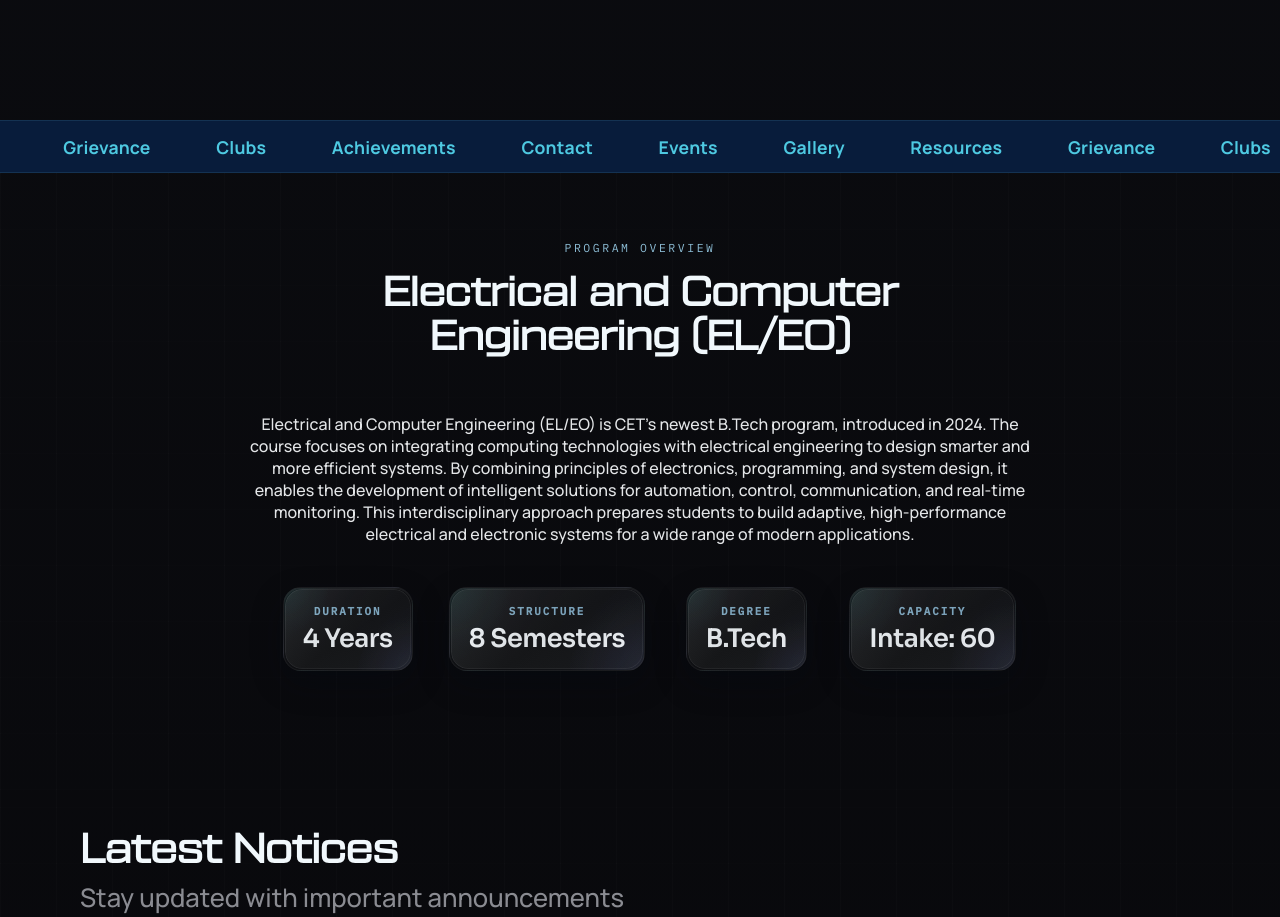
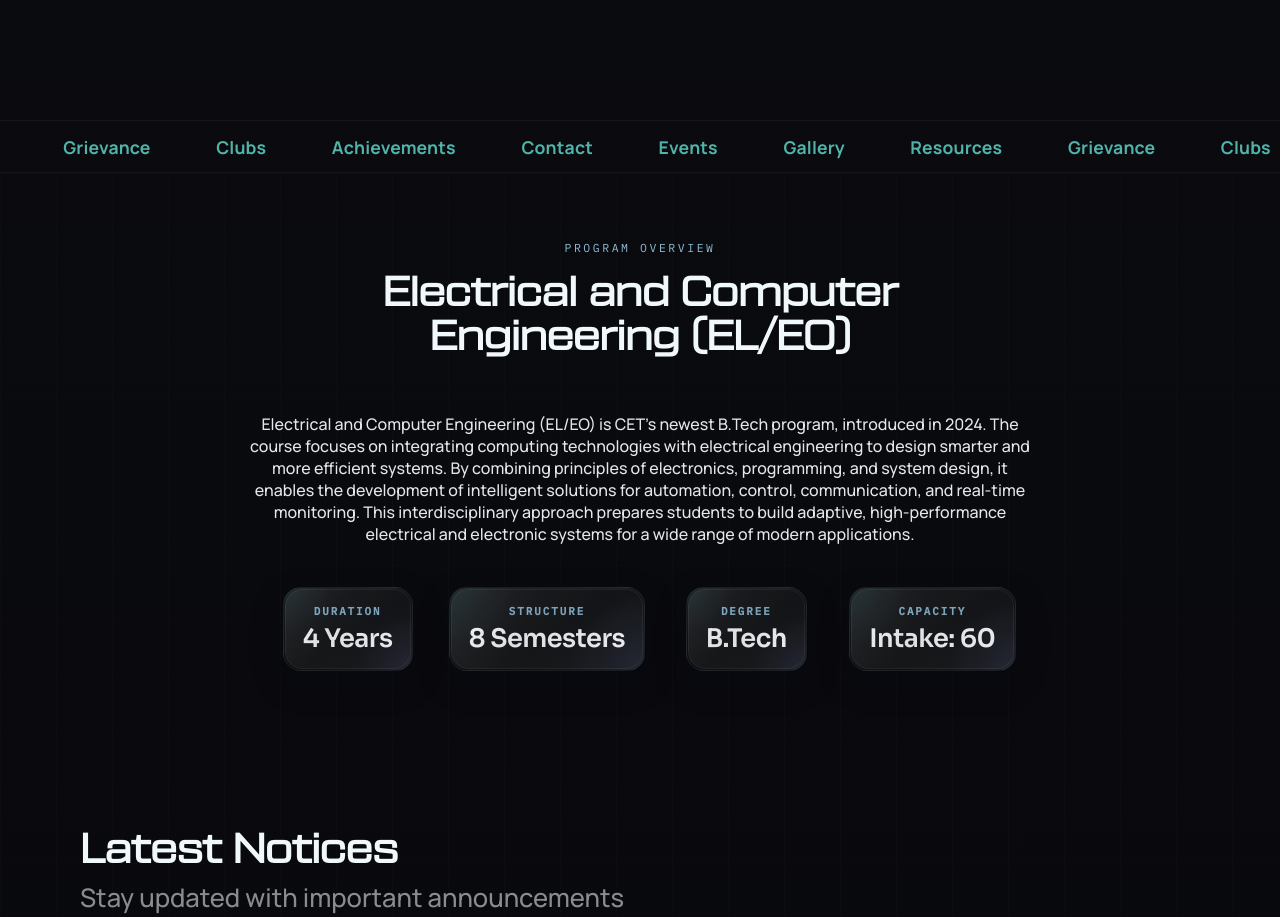
Before and after one commit to rohankishore/elweb, a React (Vite) app: page / in a window 1280 px wide. Shown: the part 2760-3677 px from the top of the page. Built offline with nearby package versions, Linux system fonts and the light colour scheme.

Commit message:
update the fcking theming

```diff
--- a/src/component/MarqueeLinks.css
+++ b/src/component/MarqueeLinks.css
@@ -1,8 +1,8 @@
 .marquee-outer {
   width: 100vw;
-  background: #081c3b;
-  border-top: 1.5px solid #143252;
-  border-bottom: 1.5px solid #143252;
+  background: none;
+  border-top: 1.5px solid var(--border-soft, #23263a);
+  border-bottom: 1.5px solid var(--border-soft, #23263a);
   overflow: hidden;
   position: relative;
   z-index: 10;
@@ -26,7 +26,7 @@
 }
 
 .marquee-link {
-  color: #4ec9e1;
+  color: var(--accent, #4ec9e1);
   font-weight: 600;
   font-size: 1.1rem;
   letter-spacing: 0.01em;
@@ -40,7 +40,7 @@
 }
 
 .marquee-link:hover, .marquee-link:focus {
-  background: #143252;
+  background: rgba(var(--accent-rgb, 78,201,225), 0.13);
   color: #fff;
 }
 
```
